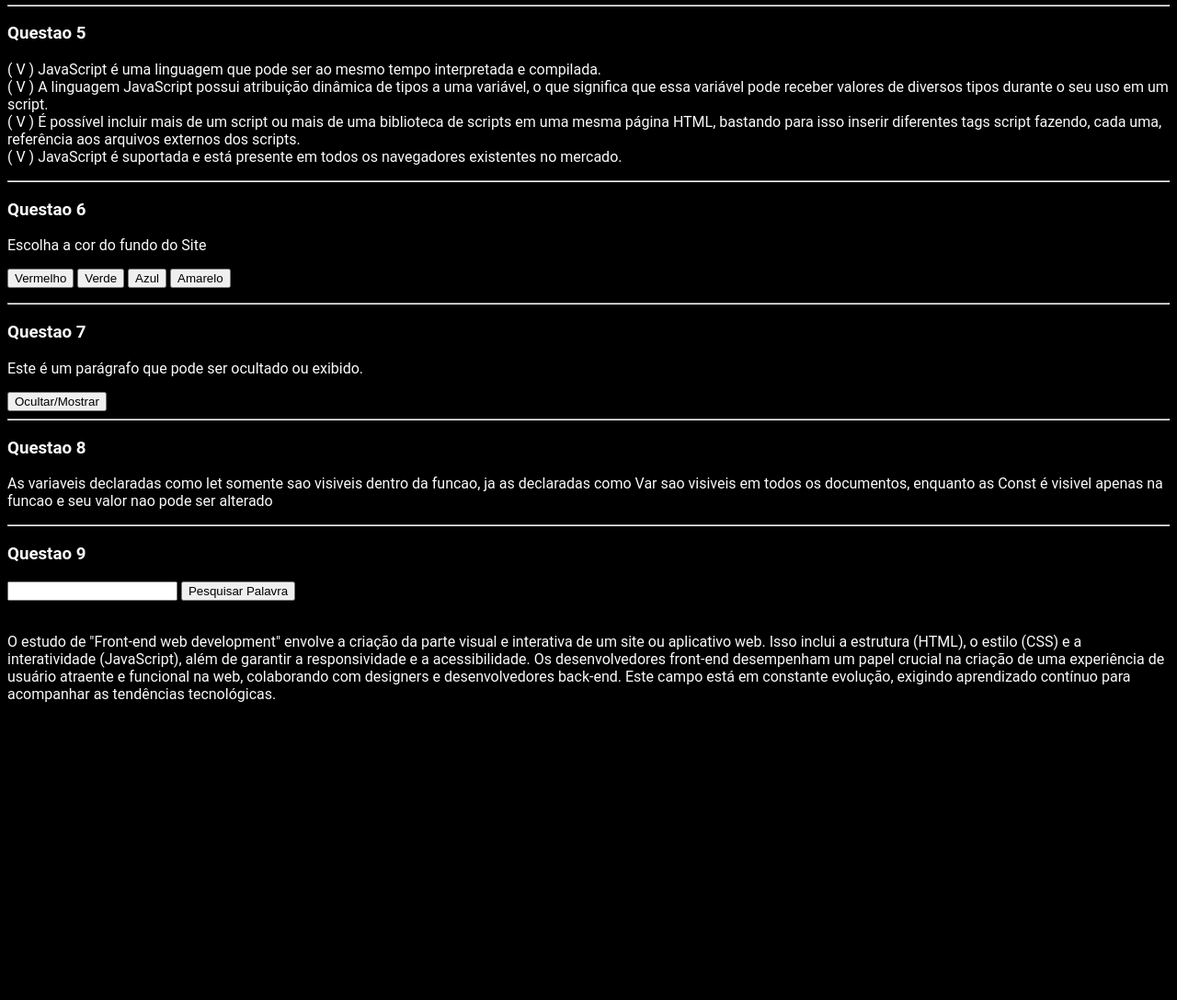
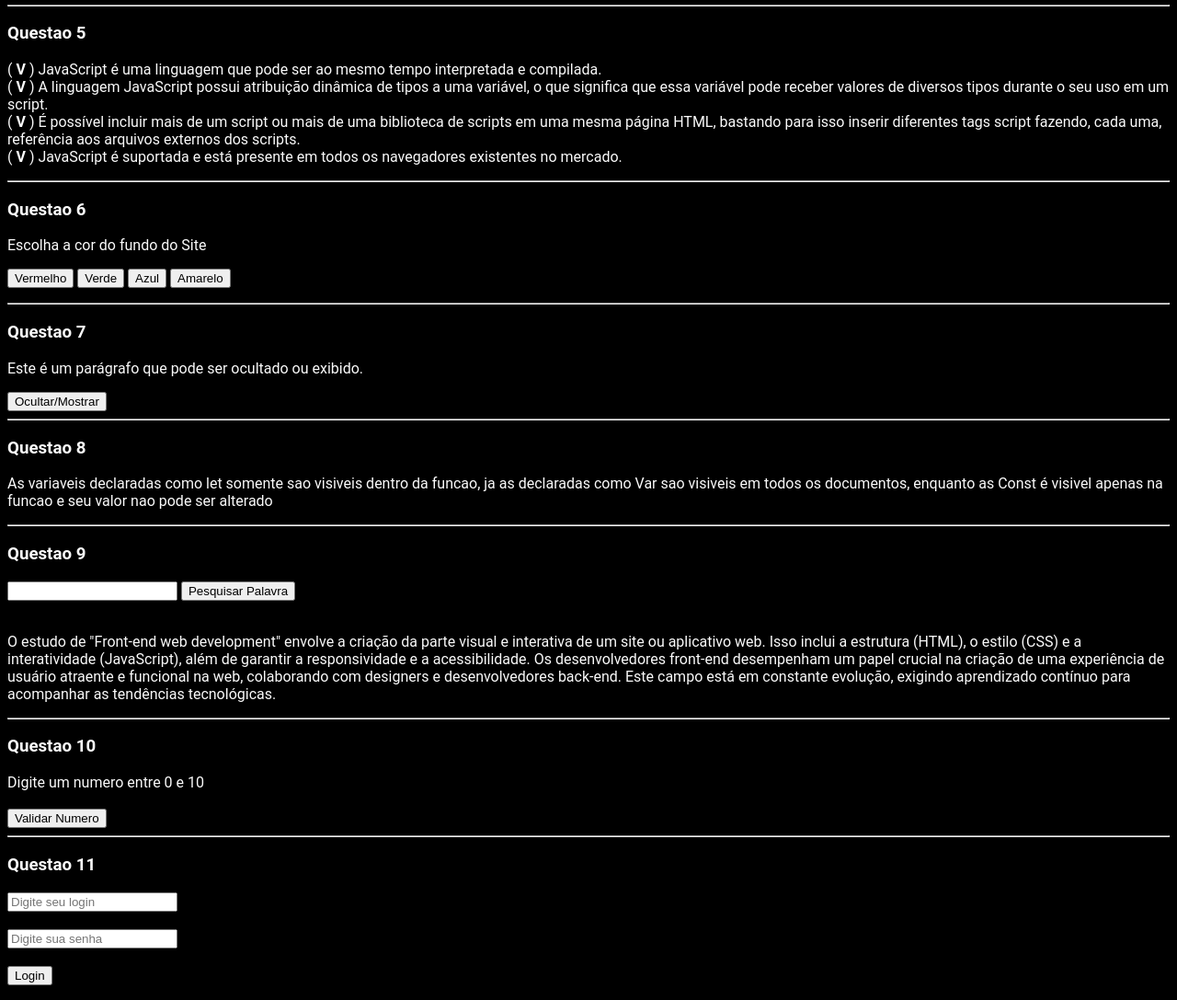
Before and after one commit to YoSoyCoka/Atividades_FRONTWEB, a plain HTML site: page index.html in a window 1280 px wide. Shown: the part 712-1799 px from the top of the page at 92% size. Before the commit the page ends 1492 px from the top, so only its background shows below. Drawn offline with Linux system fonts and the light colour scheme.

Commit message:
modified:   funcoes.js 	modified:   index.html 	modified:   style.css

```diff
--- a/funcoes.js
+++ b/funcoes.js
@@ -132,3 +132,18 @@ function pesquisar() {
 
   document.getElementById("texto").innerHTML = novoTexto;
 }
+
+function validarnumero(){
+    var numero = window.prompt("Digite um numero");
+
+    while (numero < 0 || numero > 10) {
+        numero = window.prompt("Numero Invalido, digite novamente");
+    }
+
+}
+
+function validarsenha(){
+    var senha = document.getElementById("senha").value;
+    var login = document.getElementById("usuario").value;
+}
+`
--- a/index.html
+++ b/index.html
@@ -56,15 +56,15 @@
       <hr>
       <h3>Questao 5</h3>
       <p>
-         ( V ) JavaScript é uma linguagem que pode ser ao mesmo tempo interpretada e compilada. <br>
-         ( V ) A linguagem JavaScript possui atribuição dinâmica de tipos a uma variável, o que significa que essa variável pode receber valores de diversos tipos durante o seu uso em um script. <br>
-         ( V ) É possível incluir mais de um script ou mais de uma biblioteca de scripts em uma mesma página HTML, bastando para isso inserir diferentes tags script fazendo, cada uma, referência aos arquivos externos dos scripts. <br>
-         ( V ) JavaScript é suportada e está presente em todos os navegadores existentes no mercado.
+         ( <b>V</b> ) JavaScript é uma linguagem que pode ser ao mesmo tempo interpretada e compilada. <br>
+         ( <b>V</b> ) A linguagem JavaScript possui atribuição dinâmica de tipos a uma variável, o que significa que essa variável pode receber valores de diversos tipos durante o seu uso em um script. <br>
+         ( <b>V</b> ) É possível incluir mais de um script ou mais de uma biblioteca de scripts em uma mesma página HTML, bastando para isso inserir diferentes tags script fazendo, cada uma, referência aos arquivos externos dos scripts. <br>
+         ( <b>V</b> ) JavaScript é suportada e está presente em todos os navegadores existentes no mercado.
       </p>
       <hr>
       <h3>Questao 6</h3>
       <p>Escolha a cor do fundo do Site</p>
-<form>
+<form action="#">
    <button onclick="mudarcor('red')">Vermelho</button>
    <button onclick="mudarcor('green')">Verde</button>
    <button onclick="mudarcor('blue')">Azul</button>
@@ -98,6 +98,17 @@
             colaborando com designers e desenvolvedores back-end. Este campo está em constante evolução,
             exigindo aprendizado contínuo para acompanhar as tendências tecnológicas.</p>
       </form>
+      <hr>
+      <h3>Questao 10</h3>
+      <label for="">Digite um numero entre 0 e 10</label> <br><br>
+      <button onclick="validarnumero()">Validar Numero</button>
+      <hr>
+      <h3>Questao 11</h3>
+      <form action="#">
+         <input type="text" id="usuario" placeholder="Digite seu login"> <br><br>
+         <input type="password" id="senha" placeholder="Digite sua senha"> <br><br>
+         <button onclick="validarsenha()">Login</button>
+      </form>
 
 
       <script src="funcoes.js"></script>
```
